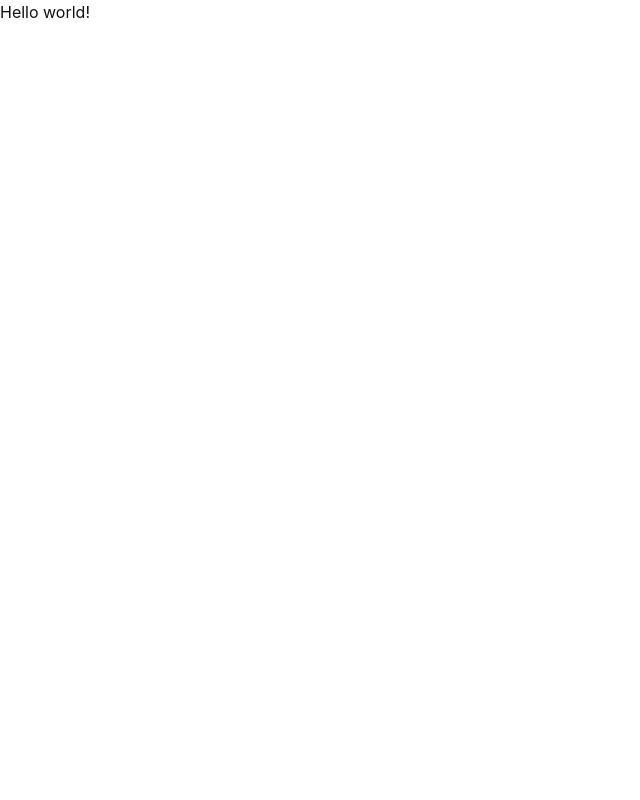
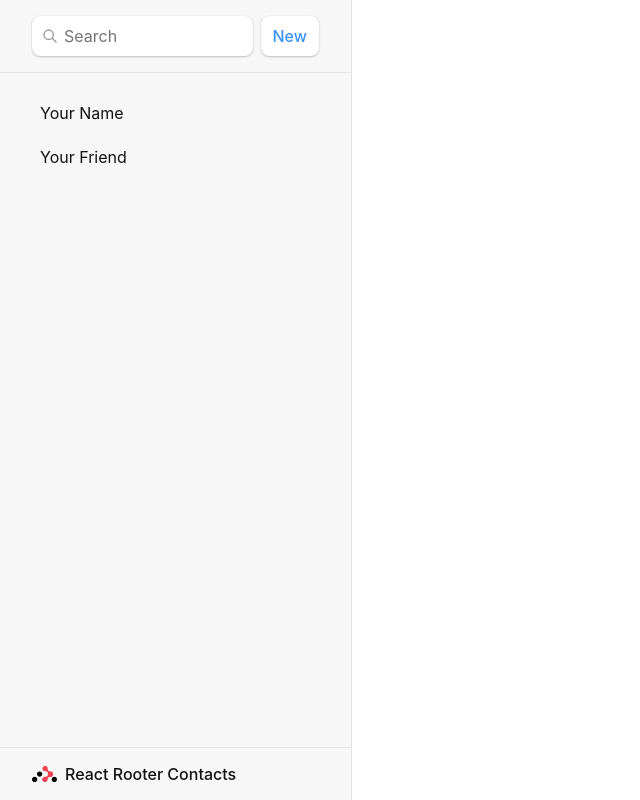
Before and after one commit to zoujia/react-router-study, a React (Vite) app: page / in a window 1280 px wide. Shown: the whole page, without its empty margins (0-640 px from the left). Built offline with nearby package versions, Linux system fonts and the light colour scheme.

Commit message:
添加新页面

```diff
--- /dev/null
+++ b/src/error-page.jsx
@@ -0,0 +1,16 @@
+import { useRouteError } from "react-router-dom";
+
+export default function ErrorPage() {
+    const error = useRouteError();
+    console.log('>> ErrorPage error: ', error);
+
+    return (
+        <div id="error-page">
+            <h1>Oops!</h1>
+            <p>Sorry, an unexpected error has occurred.</p>
+            <p>
+                <i>{error.statusText || error.message}</i>
+            </p>
+        </div>
+    );
+}
--- a/src/main.jsx
+++ b/src/main.jsx
@@ -2,11 +2,19 @@
 import ReactDOM from 'react-dom/client';
 import './index.css';
 import { createBrowserRouter, RouterProvider } from 'react-router-dom';
+import Root from './routes/root';
+import ErrorPage from './error-page';
+import Contact from './routes/contact';
 
 const router = createBrowserRouter([
   {
     path: '/',
-    element: <div>Hello world!</div>
+    element: <Root />,
+    errorElement: <ErrorPage />
+  },
+  {
+    path: 'contacts/:contactId',
+    element: <Contact />
   }
 ]);
 
--- /dev/null
+++ b/src/routes/contact.jsx
@@ -0,0 +1,24 @@
+export default function Contact() {
+    const contact = {
+        first: "Your",
+        last: "Name",
+        avatar: "https://placekitten.com/g/200/200",
+        twitter: "your_handle",
+        notes: "Some notes",
+        favorite: true,
+    };
+
+    return (
+        <div id="contact">
+            <div>
+                <img
+                    key={contact.avatar}
+                    src={contact.avatar || null}
+                />
+            </div>
+            <div>
+                {/* TODO: */}
+            </div>
+        </div>
+    )
+}
--- /dev/null
+++ b/src/routes/root.jsx
@@ -0,0 +1,43 @@
+export default function Root() {
+    return (
+        <>
+            <div id="sidebar">
+                <h1>React Rooter Contacts</h1>
+                <div>
+                    <form id="search-form" role="search">
+                        <input
+                            id="q"
+                            aria-label="Search contacts"
+                            placeholder="Search"
+                            type="search"
+                            name="q"
+                        />
+                        <div
+                            id="search-spinner"
+                            aria-hidden
+                            hidden={true}
+                        />
+                        <div
+                            className="sr-only"
+                            aria-live="polite"
+                        ></div>
+                    </form>
+                    <form method="post">
+                        <button type="submit">New</button>
+                    </form>
+                </div>
+                <nav>
+                    <ul>
+                        <li>
+                            <a href={`/contacts/1`}>Your Name</a>
+                        </li>
+                        <li>
+                            <a href={`/contacts/2`}>Your Friend</a>
+                        </li>
+                    </ul>
+                </nav>
+            </div>
+            <div id="detail"></div>
+        </>
+    );
+}
```
